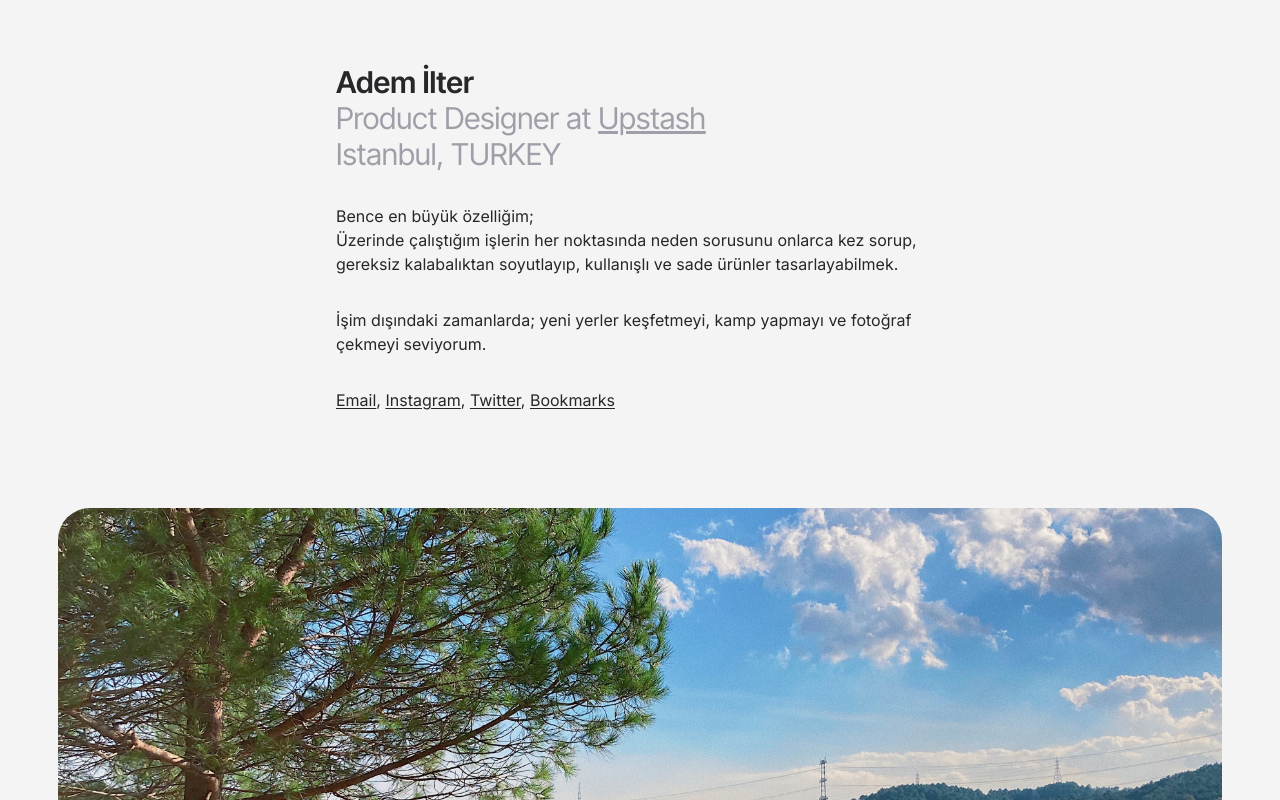
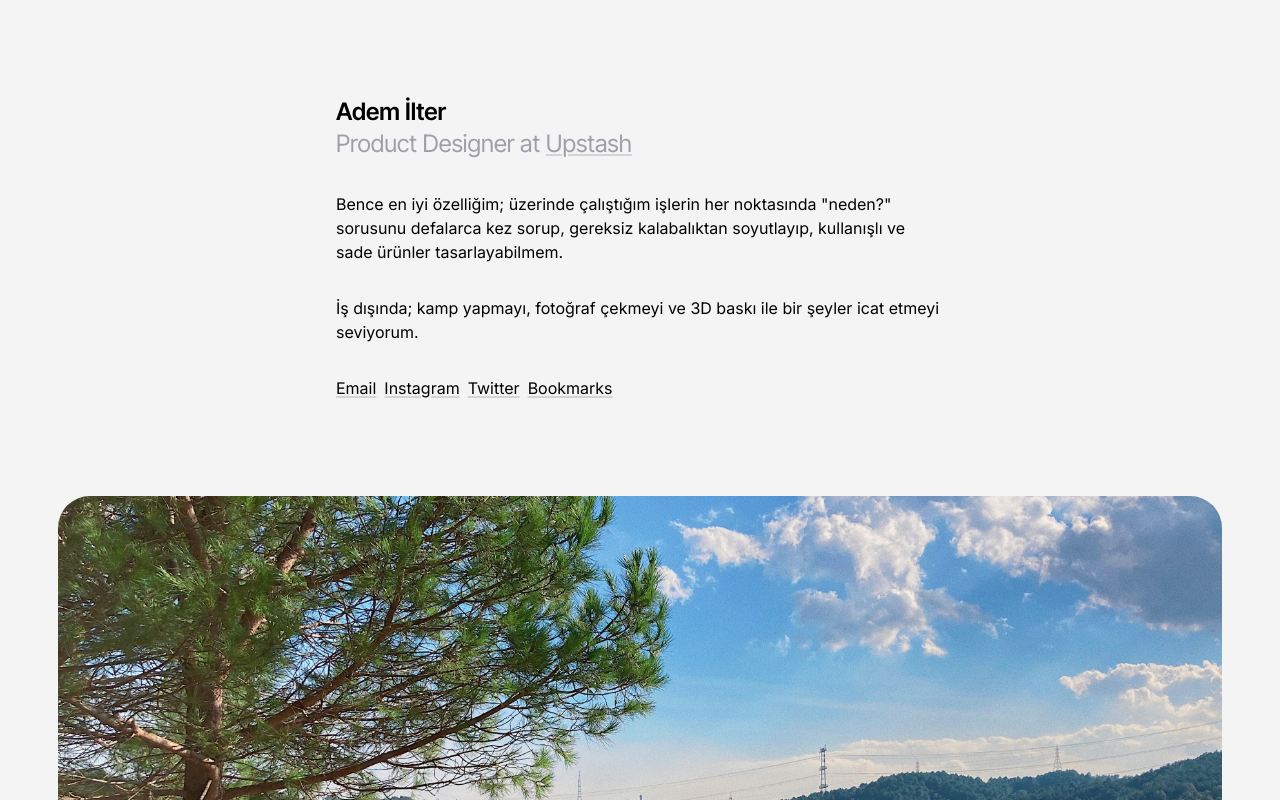
Before and after one commit to ademilter/homepage, a Next.js app: page / in a window 1280 px wide. Shown: the top 800 px of the page. Built offline with nearby package versions, Linux system fonts and the light colour scheme.

Commit message:
fix typo

```diff
--- a/src/app/layout.tsx
+++ b/src/app/layout.tsx
@@ -36,8 +36,8 @@ export default function RootLayout({
       lang="tr"
       className={cx("scroll-smooth", fontText.variable, fontDisplay.variable)}
     >
-      <body className="text-default min-h-screen bg-zinc-100 pb-24 antialiased">
-        <main className="mt-10 sm:mt-16">{children}</main>
+      <body className="bg-zinc-100 py-24 antialiased">
+        <main>{children}</main>
       </body>
     </html>
   );
--- a/src/app/main.css
+++ b/src/app/main.css
@@ -10,7 +10,7 @@
 }
 
 a {
-  @apply hover:text-primary underline underline-offset-2 transition;
+  @apply hover:text-primary underline decoration-2 decoration-zinc-300 underline-offset-2 transition;
 }
 
 /*
--- a/src/app/page.tsx
+++ b/src/app/page.tsx
@@ -7,32 +7,27 @@ export default function Index() {
     <>
       <Container className="space-y-8">
         <header>
-          <h1 className="font-display text-2xl font-semibold md:text-3xl">
-            Adem İlter
-          </h1>
-          <h2 className="font-display text-mute text-2xl md:text-3xl">
+          <h1 className="font-display text-2xl font-semibold">Adem İlter</h1>
+          <h2 className="font-display text-mute text-2xl">
             Product Designer at <a href="https://upstash.com">Upstash</a>
-            <br />
-            Istanbul, TURKEY
           </h2>
         </header>
 
         <p>
-          Bence en büyük özelliğim;
-          <br /> Üzerinde çalıştığım işlerin her noktasında neden sorusunu
-          onlarca kez sorup, gereksiz kalabalıktan soyutlayıp, kullanışlı ve
-          sade ürünler tasarlayabilmek.
+          Bence en iyi özelliğim; üzerinde çalıştığım işlerin her noktasında
+          "neden?" sorusunu defalarca kez sorup, gereksiz kalabalıktan
+          soyutlayıp, kullanışlı ve sade ürünler tasarlayabilmem.
         </p>
 
         <p>
-          İşim dışındaki zamanlarda; yeni yerler keşfetmeyi, kamp yapmayı ve
-          fotoğraf çekmeyi seviyorum.
+          İş dışında; kamp yapmayı, fotoğraf çekmeyi ve 3D baskı ile bir şeyler
+          icat etmeyi seviyorum.
         </p>
 
         <Social>
-          <SocialButton href={`mailto:${SOCIAL.email}`}>Email</SocialButton>,{" "}
-          <SocialButton href={SOCIAL.instagram}>Instagram</SocialButton>,{" "}
-          <SocialButton href={SOCIAL.twitter}>Twitter</SocialButton>,{" "}
+          <SocialButton href={`mailto:${SOCIAL.email}`}>Email</SocialButton>
+          <SocialButton href={SOCIAL.instagram}>Instagram</SocialButton>
+          <SocialButton href={SOCIAL.twitter}>Twitter</SocialButton>
           <SocialButton href={SOCIAL.raindrop}>Bookmarks</SocialButton>
         </Social>
       </Container>
--- a/src/components/social.tsx
+++ b/src/components/social.tsx
@@ -14,12 +14,7 @@ export function SocialButton({
     <a
       href={href}
       target={href.startsWith("mailto") ? "_self" : "_blank"}
-      className={cx(
-        // "inline-flex size-10 items-center justify-center gap-1 px-2",
-        // "bg-default/10 rounded-full !no-underline",
-        // "hover:!bg-default hover:!text-white",
-        className,
-      )}
+      className={cx(className)}
     >
       {children}
     </a>
@@ -27,5 +22,5 @@ export function SocialButton({
 }
 
 export function Social({ children }: { children?: React.ReactNode }) {
-  return <div className="">{children}</div>;
+  return <div className="flex flex-wrap gap-2">{children}</div>;
 }
```
